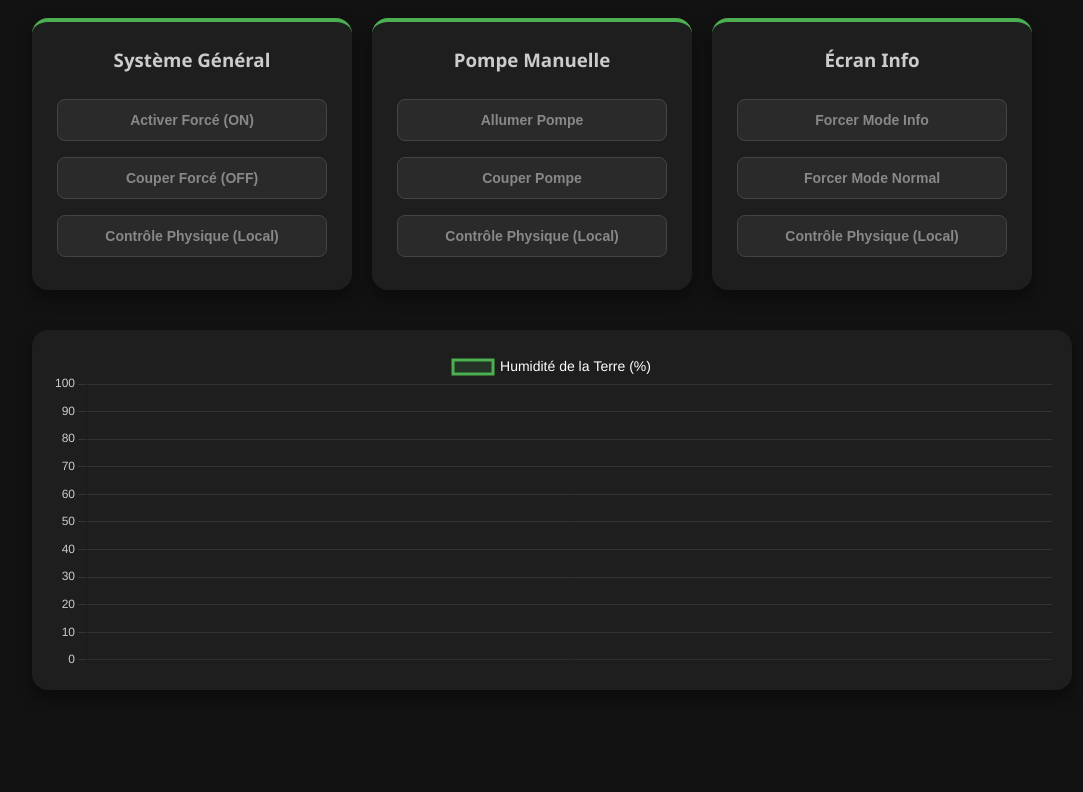
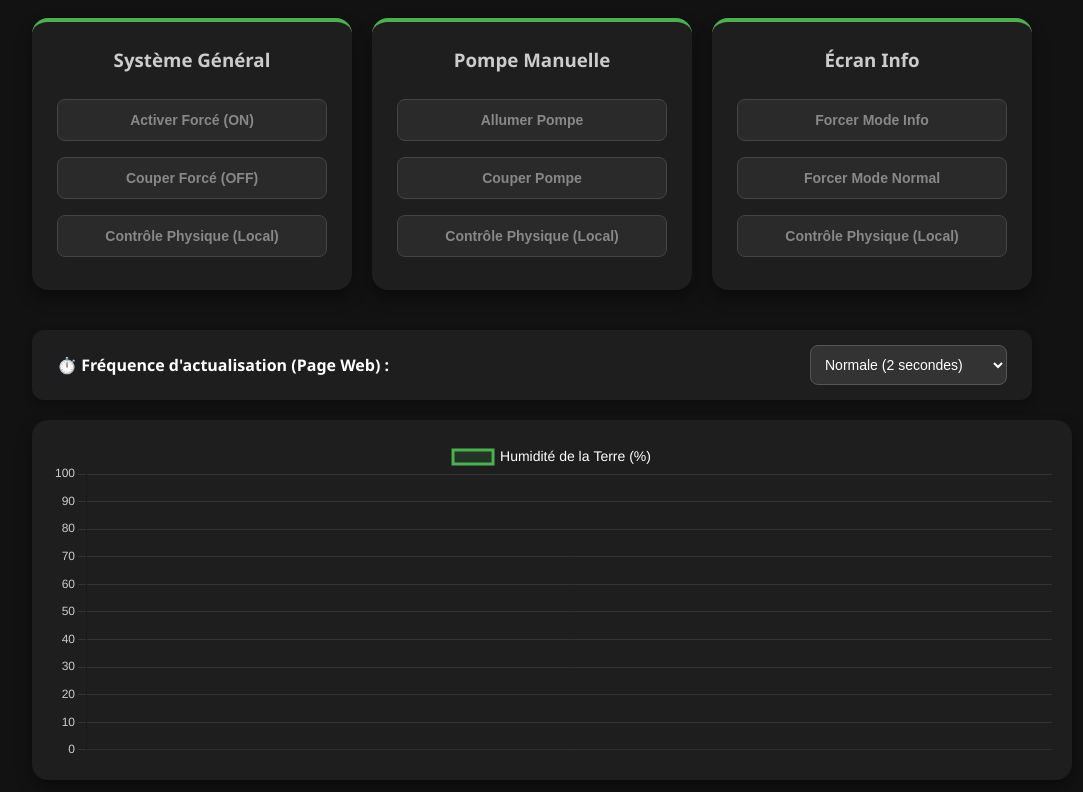
Before and after one commit to pertinent23/embedded_system_project, a website: page serveur/public/index.html in a window 1280 px wide. Shown: the part 106-898 px from the top of the page, without its empty margins (108-1191 px from the left). Before the commit the page ends 816 px from the top, so only its background shows below. Drawn offline with nearby package versions, Linux system fonts and the light colour scheme; no server answers.

Commit message:
final version of the serveur

```diff
--- a/serveur/public/index.html
+++ b/serveur/public/index.html
@@ -148,6 +148,18 @@
 
         </div>
 
+        <!-- Contrôle de la fréquence de mise à jour (Polling) -->
+        <div class="settings-card" style="background-color: var(--card-bg); padding: 15px 25px; border-radius: 12px; margin-bottom: 20px; box-shadow: 0 4px 8px rgba(0,0,0,0.3); display: flex; align-items: center; justify-content: space-between;">
+            <label for="pollRate" style="font-weight: bold; font-size: 16px;">⏱️ Fréquence d'actualisation (Page Web) :</label>
+            <select id="pollRate" onchange="updatePollingRate()" style="padding: 10px; border-radius: 8px; background: #333; color: white; border: 1px solid #555; font-size: 14px; cursor: pointer;">
+                <option value="1000">Rapide (1 seconde)</option>
+                <option value="2000" selected>Normale (2 secondes)</option>
+                <option value="5000">Lente (5 secondes)</option>
+                <option value="10000">Très lente (10 secondes)</option>
+                <option value="0">Désactivée (Manuel)</option>
+            </select>
+        </div>
+
         <!-- Graphique d'humidité -->
         <div class="chart-container">
             <canvas id="humidityChart"></canvas>
@@ -248,15 +260,35 @@
             }
         }
 
+        let stateInterval;
+        let chartInterval;
+
+        // Met à jour la fréquence d'interrogation du serveur
+        function updatePollingRate() {
+            // Nettoie les anciens chronomètres
+            clearInterval(stateInterval);
+            clearInterval(chartInterval);
+
+            const rate = parseInt(document.getElementById('pollRate').value);
+
+            if (rate > 0) {
+                // Relance avec la nouvelle fréquence
+                stateInterval = setInterval(fetchStateData, rate);
+                chartInterval = setInterval(fetchChartData, rate);
+                console.log(`[SYS] Fréquence d'actualisation réglée sur ${rate}ms`);
+            } else {
+                console.log(`[SYS] Actualisation automatique désactivée`);
+            }
+        }
+
         // Actualise la page (État actuel et Graphique)
         function initDashboard() {
             // Première récupération immédiate
             fetchStateData();
             fetchChartData();
 
-            // Interrogation périodique (Polling)
-            setInterval(fetchStateData, 1000);  // Vérifie l'état des boutons toutes les secondes
-            setInterval(fetchChartData, 2000);  // Vérifie l'humidité toutes les 2 secondes
+            // Initialise le polling avec la valeur du menu déroulant
+            updatePollingRate();
         }
 
         // Lancement
```
